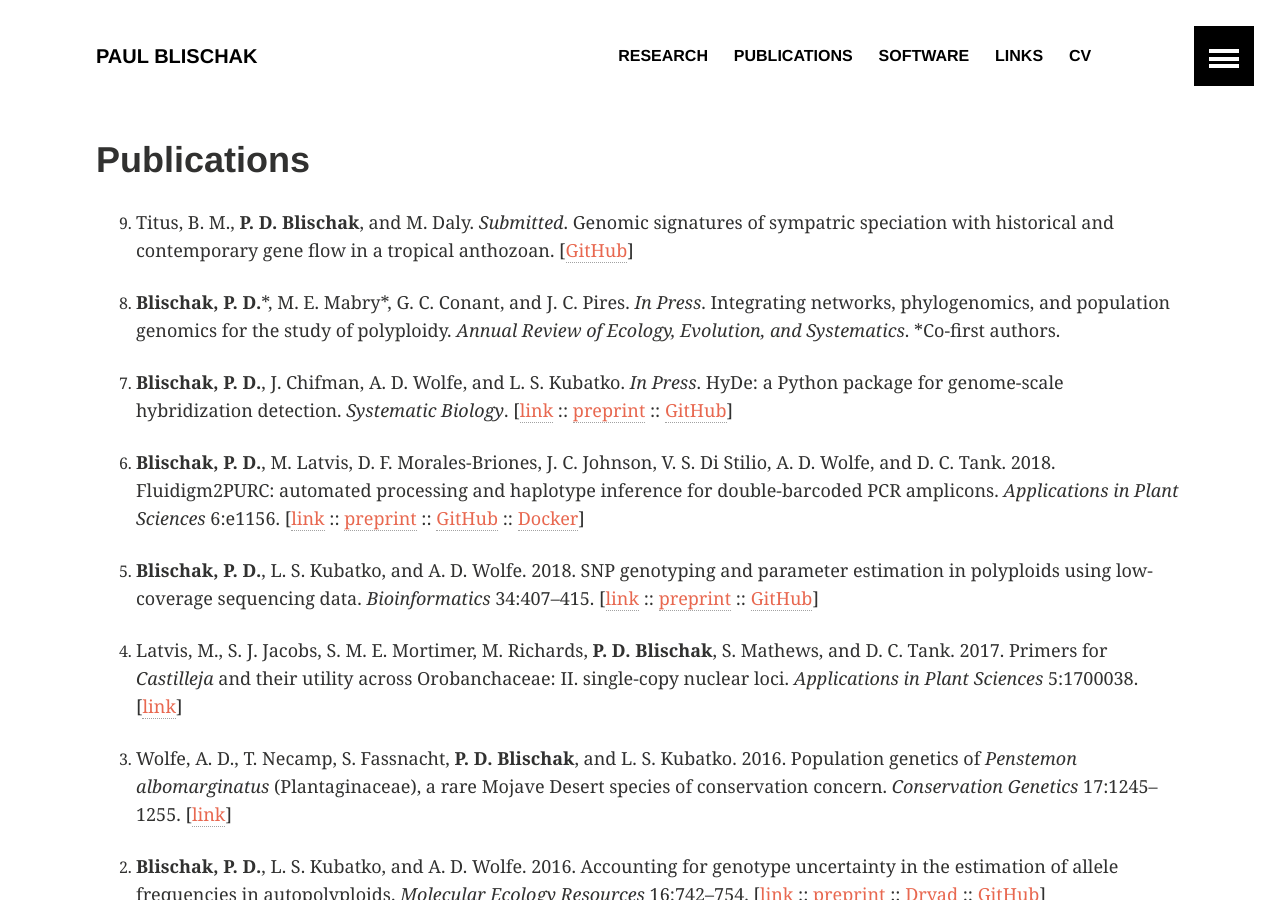
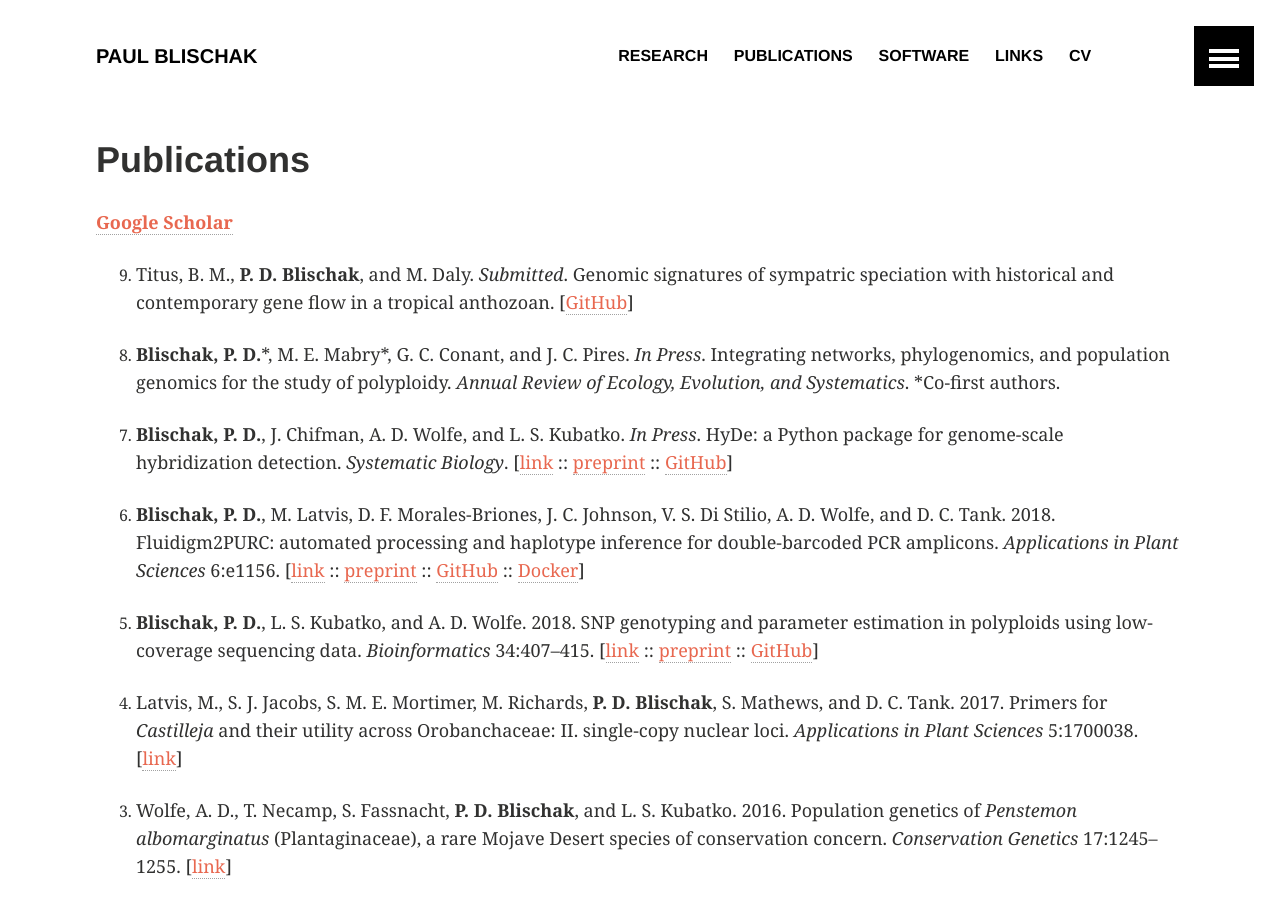
Before and after one commit to pblischak/pblischak.github.io, a Jekyll site: the page built from Publications/index.md, in a window 1280 px wide and 900 px high. Built offline with Jekyll 4.4.1, drawn with Linux system fonts in a browser that asks for light colours; formulas are drawn with MathJax 3.

Commit message:
adding link to google scholar

```diff
--- a/Publications/index.md
+++ b/Publications/index.md
@@ -14,6 +14,8 @@
 }
 
 </style>
+
+<a href="https://scholar.google.com/citations?user=G6CHdi8AAAAJ&hl=en&oi=sra" target="_blank"><strong>Google Scholar</strong></a>
 
 9. Titus, B. M., **P. D. Blischak**, and M. Daly. *Submitted*. Genomic signatures
 of sympatric speciation with historical and contemporary gene flow in a tropical
```
